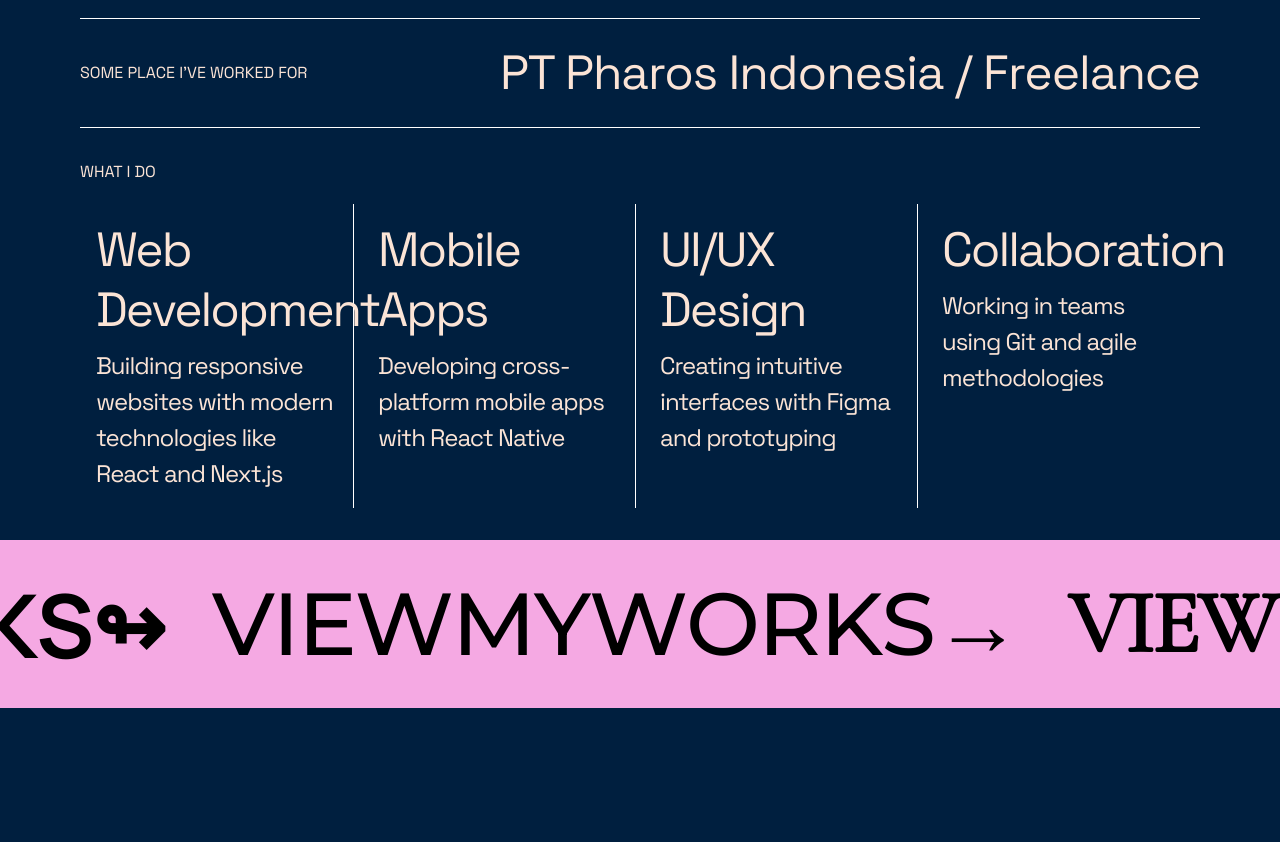
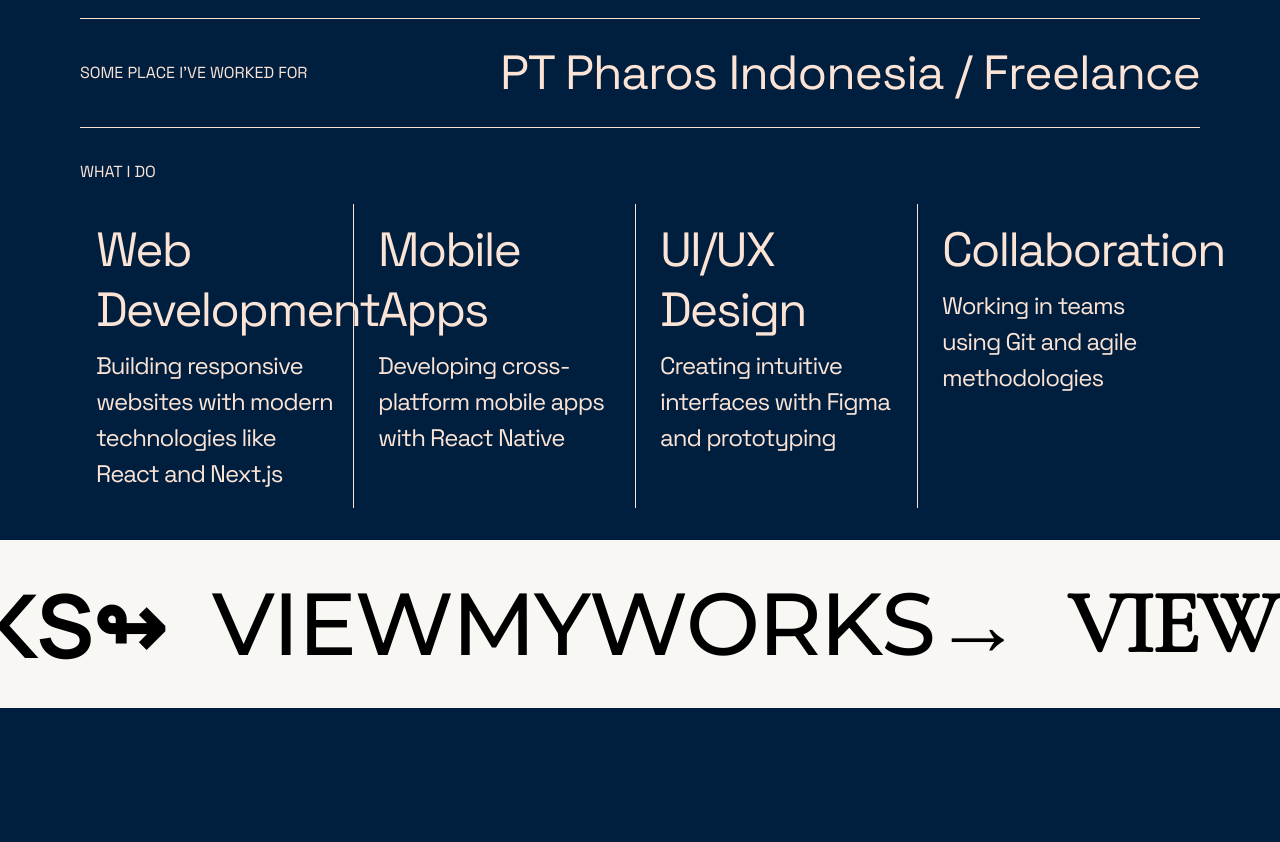
Before and after one commit to VVanto/porto_wanto, a Next.js app: page / in a window 1280 px wide. Shown: the part 1380-2222 px from the top of the page. Built offline with nearby package versions, Linux system fonts and the light colour scheme.

Commit message:
feat(perubahan warna contact me)

```diff
--- a/package.json
+++ b/package.json
@@ -11,9 +11,9 @@
   "dependencies": {
     "clsx": "^2.1.1",
     "framer-motion": "^12.6.3",
-    "next": "15.1.6",
-    "react": "^19.0.0",
-    "react-dom": "^19.0.0",
+    "next": "^15.1.6",
+    "react": "^19.1.0",
+    "react-dom": "^19.1.0",
     "react-fast-marquee": "^1.6.5"
   },
   "devDependencies": {
--- a/src/components/navbar.jsx
+++ b/src/components/navbar.jsx
@@ -36,11 +36,10 @@ export default function Navbar({ variant = "dark" }) {
   const lineColor = isDark ? "bg-beige" : "bg-navy";
   const underlineColor = isDark ? "after:bg-beige" : "after:bg-navy";
 
-  // Mapping warna sidebar untuk tiap halaman
   const pageColors = {
-    "/": "bg-navy", // Home page
-    "/work": "bg-tiffany", // Work page
-    "/contact": "bg-pink", // Contact page
+    "/": "bg-navy",
+    "/work": "bg-tiffany",
+    "/contact": "bg-white",
   };
 
   const currentSidebarColor =
--- a/src/pages/contact.jsx
+++ b/src/pages/contact.jsx
@@ -35,7 +35,7 @@ function Contact() {
   };
 
   return (
-    <div className="bg-pink">
+    <div className="bg-">
       <Navbar variant="light" />
 
       <div
--- a/src/pages/home.jsx
+++ b/src/pages/home.jsx
@@ -124,14 +124,14 @@ export default function Home() {
           the lottery, you need to earn the money to buy a ticket.
         </p>
 
-        <div className="mx-5 lg:mx-20 py-5 border-t border-white flex flex-col lg:flex-row lg:items-center justify-between">
+        <div className="mx-5 lg:mx-20 py-5 border-t border-beige flex flex-col lg:flex-row lg:items-center justify-between">
           <p>SOME PLACE I'VE WORKED FOR</p>
           <h3 className="text-jalanhp lg:text-jalan">
             PT Pharos Indonesia / Freelance
           </h3>
         </div>
 
-        <div className="mx-5 lg:mx-20 py-8 border-t border-white">
+        <div className="mx-5 lg:mx-20 py-8 border-t border-beige">
           <p className="mb-5">WHAT I DO</p>
           <div className="grid grid-cols-1 lg:grid-cols-4 gap-2 relative">
             {[
@@ -155,7 +155,7 @@ export default function Home() {
               <div
                 key={idx}
                 className={`p-4 ${
-                  idx < 3 ? "max-md:border-b lg:border-r border-white" : ""
+                  idx < 3 ? "max-md:border-b lg:border-r border-beige" : ""
                 }`}
                 style={getColumnStyle(idx)}
                 onMouseEnter={() => handleHover(idx)}
@@ -176,7 +176,7 @@ export default function Home() {
         autoFill
         direction="left"
         speed={90}
-        className="py-8 bg-pink text-black"
+        className="py-8 bg-white text-black"
       >
         {marqueeItems.map((item, i) => (
           <Link
--- a/tailwind.config.mjs
+++ b/tailwind.config.mjs
@@ -23,7 +23,7 @@ export default {
         yellow: "#F9E400",
         orange: "#e35214",
         red: "#ED3F32",
-        pink: "#f5a9e3",
+        white: "#f8f7f3",
         green: "#adc178",
         blue: "#6268fc",
         purple: "#ED2788",
```
Also changed, not shown: 1 other file (tests, documents, lock files or other folders).
